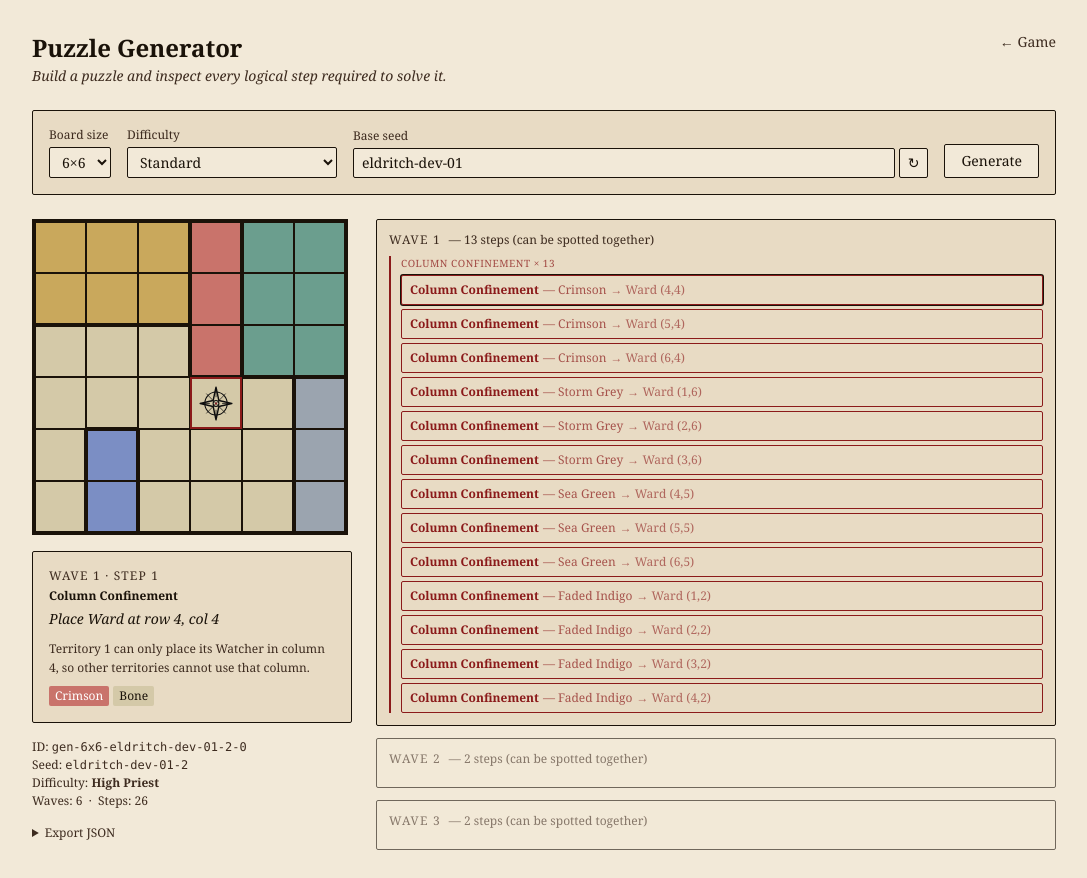
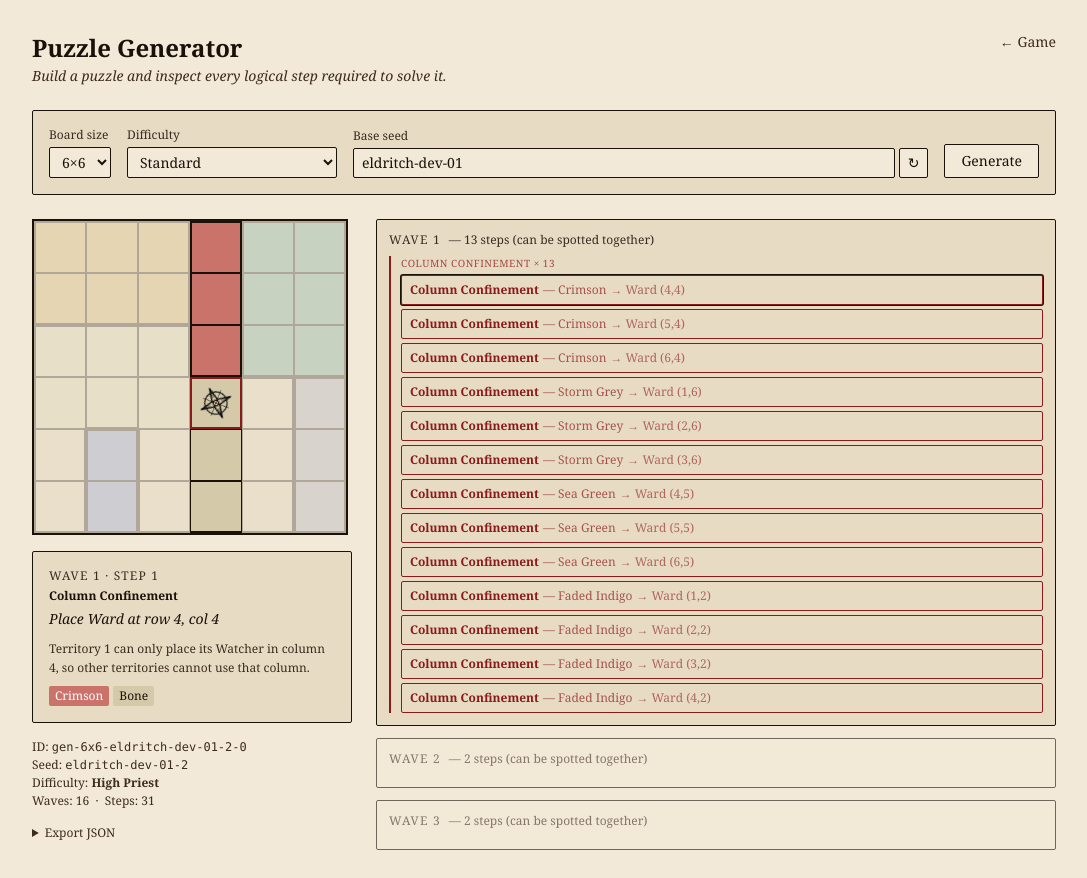
Before and after one commit to TysonDravey/TheEldritchBeacon, a Next.js app: page /generate in a window 1280 px wide. Both pictures are taken after a click on the button "Generate". Shown: the top 878 px of the page, without its empty margins (96-1183 px from the left). Built offline with nearby package versions, Linux system fonts and the light colour scheme.

Commit message:
feat(generate): cleanup steps after watcher, board highlighting per step, fix ward spin animation

```diff
--- a/app/generate/page.tsx
+++ b/app/generate/page.tsx
@@ -4,7 +4,7 @@ import { useState, useCallback, useRef } from 'react';
 import { generatePuzzle } from '@/engine/generator';
 import { rateDifficulty } from '@/engine/difficulty';
 import { buildSolveTrace } from '@/engine/solveTrace';
-import type { Puzzle } from '@/engine/boardTypes';
+import type { Puzzle, CellState } from '@/engine/boardTypes';
 import type { SolveTrace, TraceStep } from '@/engine/solveTrace';
 import { TERRITORY_NAMES, TERRITORY_COLORS, WATCHER_SVGS } from '@/theme/colors';
 
@@ -14,17 +14,38 @@ import { TERRITORY_NAMES, TERRITORY_COLORS, WATCHER_SVGS } from '@/theme/colors'
 
 function MiniBoard({
   puzzle,
-  highlightCell,
-  revealUpTo,
+  boardState,
+  activeCells,
+  highlightRows,
+  highlightCols,
+  highlightTerritories,
+  secondaryCells,
 }: {
   puzzle: Puzzle;
-  highlightCell?: [number, number];
-  revealUpTo?: { row: number; col: number; type: 'watcher' | 'ward' }[];
+  boardState?: CellState[][] | null;
+  activeCells?: [number, number][];
+  highlightRows?: number[];
+  highlightCols?: number[];
+  highlightTerritories?: number[];
+  secondaryCells?: [number, number][];
 }) {
   const n = puzzle.size;
   const px = Math.min(52, Math.floor(340 / n));
-  const placed = new Map<string, 'watcher' | 'ward'>();
-  for (const s of revealUpTo ?? []) placed.set(`${s.row},${s.col}`, s.type);
+
+  const hasHighlight = !!(
+    highlightRows?.length || highlightCols?.length ||
+    highlightTerritories?.length || activeCells?.length || secondaryCells?.length
+  );
+
+  function isLit(row: number, col: number, territory: number) {
+    if (!hasHighlight) return true;
+    if (activeCells?.some(([r, c]) => r === row && c === col)) return true;
+    if (secondaryCells?.some(([r, c]) => r === row && c === col)) return true;
+    if (highlightRows?.includes(row)) return true;
+    if (highlightCols?.includes(col)) return true;
+    if (highlightTerritories?.includes(territory)) return true;
+    return false;
+  }
 
   return (
     <div className="inline-block border-2 border-ink" style={{ lineHeight: 0 }}>
@@ -33,8 +54,10 @@ function MiniBoard({
           {Array.from({ length: n }, (_, col) => {
             const t = puzzle.territoryMap[row][col];
             const colors = TERRITORY_COLORS[t] ?? TERRITORY_COLORS[0];
-            const isActive = highlightCell?.[0] === row && highlightCell?.[1] === col;
-            const state = placed.get(`${row},${col}`);
+            const state = boardState?.[row]?.[col] ?? 'empty';
+            const isActive = activeCells?.some(([r, c]) => r === row && c === col) ?? false;
+            const isSecondary = secondaryCells?.some(([r, c]) => r === row && c === col) ?? false;
+            const lit = isLit(row, col, t);
             const thickT = row === 0 || puzzle.territoryMap[row-1][col] !== t;
             const thickB = row === n-1 || puzzle.territoryMap[row+1][col] !== t;
             const thickL = col === 0 || puzzle.territoryMap[row][col-1] !== t;
@@ -51,8 +74,9 @@ function MiniBoard({
                   borderRightWidth: thickR ? 2 : 1,
                   borderColor: '#1A1209',
                   borderStyle: 'solid',
-                  outline: isActive ? '2px solid #8B1A1A' : undefined,
-                  outlineOffset: isActive ? -2 : undefined,
+                  outline: isSecondary ? '2px solid #B5860D' : isActive ? '2px solid #8B1A1A' : undefined,
+                  outlineOffset: (isSecondary || isActive) ? -2 : undefined,
+                  opacity: lit ? 1 : 0.3,
                   display: 'flex',
                   alignItems: 'center',
                   justifyContent: 'center',
@@ -66,14 +90,13 @@ function MiniBoard({
                   />
                 )}
                 {state === 'ward' && (
-                  <img
-                    src="/svg/ward_sigil.svg"
-                    width={px * 0.7} height={px * 0.7} alt=""
-                    style={{
-                      opacity: isActive ? 1 : 0.6,
-                      ...(isActive ? { animation: 'spin 3s linear infinite' } : {}),
-                    }}
-                  />
+                  isActive ? (
+                    <div className="animate-spin" style={{ animationDuration: '3s', display: 'flex' }}>
+                      <img src="/svg/ward_sigil.svg" width={px * 0.7} height={px * 0.7} alt="" />
+                    </div>
+                  ) : (
+                    <img src="/svg/ward_sigil.svg" width={px * 0.7} height={px * 0.7} alt="" style={{ opacity: 0.6 }} />
+                  )
                 )}
               </div>
             );
@@ -182,7 +205,9 @@ function WavePanel({
                             <span className="font-bold">{step.technique}</span>
                             {tname && <span className="ml-1 opacity-70">— {tname}</span>}
                             <span className="ml-1 opacity-60">
-                              → {step.deduction.type === 'watcher' ? 'Watcher' : 'Ward'} ({step.deduction.row + 1},{step.deduction.col + 1})
+                              {step.batchCells
+                                ? `→ ${step.batchCells.length} wards`
+                                : `→ ${step.deduction.type === 'watcher' ? 'Watcher' : 'Ward'} (${step.deduction.row + 1},${step.deduction.col + 1})`}
                             </span>
                           </button>
                         );
@@ -292,22 +317,9 @@ export default function GeneratePage() {
     setProgress(null);
   }, [size, seed, maxDepth]);
 
-  // Collect placed cells up to the active wave/step
-  const revealUpTo: { row: number; col: number; type: 'watcher' | 'ward' }[] = [];
-  if (trace) {
-    for (let wi = 0; wi <= activeWave; wi++) {
-      const wave = trace.waves[wi];
-      if (!wave) break;
-      const maxStep = wi === activeWave ? activeStep : wave.steps.length - 1;
-      for (let si = 0; si <= maxStep; si++) {
-        const step = wave.steps[si];
-        if (!step) break;
-        revealUpTo.push({ row: step.deduction.row, col: step.deduction.col, type: step.deduction.type });
-      }
-    }
-  }
-
   const activeStepObj = trace?.waves[activeWave]?.steps[activeStep];
+  const boardState = activeStepObj?.cellsAfter ?? null;
+  const activeCells = activeStepObj?.newCells;
 
   return (
     <main className="min-h-screen bg-parchment px-6 py-8 font-serif">
@@ -422,8 +434,12 @@ export default function GeneratePage() {
             <div className="flex flex-col gap-4 items-start">
               <MiniBoard
                 puzzle={puzzle}
-                highlightCell={activeStepObj ? [activeStepObj.deduction.row, activeStepObj.deduction.col] : undefined}
-                revealUpTo={revealUpTo}
+                boardState={boardState}
+                activeCells={activeCells}
+                highlightRows={activeStepObj?.highlightRows}
+                highlightCols={activeStepObj?.highlightCols}
+                highlightTerritories={activeStepObj?.highlightTerritories}
+                secondaryCells={activeStepObj?.secondaryCells}
               />
 
               {activeStepObj && (
@@ -433,8 +449,9 @@ export default function GeneratePage() {
                   </p>
                   <p className="text-xs font-bold text-ink mb-1">{activeStepObj.technique}</p>
                   <p className="text-sm italic text-ink leading-relaxed">
-                    {activeStepObj.deduction.type === 'watcher' ? 'Place Watcher' : 'Place Ward'}{' '}
-                    at row {activeStepObj.deduction.row + 1}, col {activeStepObj.deduction.col + 1}
+                    {activeStepObj.batchCells
+                      ? `Place ${activeStepObj.batchCells.length} wards (cleanup from watcher at ${activeStepObj.deduction.row + 1},${activeStepObj.deduction.col + 1})`
+                      : `${activeStepObj.deduction.type === 'watcher' ? 'Place Watcher' : 'Place Ward'} at row ${activeStepObj.deduction.row + 1}, col ${activeStepObj.deduction.col + 1}`}
                   </p>
                   <p className="text-xs text-ink-light mt-2 leading-relaxed">
                     {activeStepObj.deduction.reason}
--- a/engine/solveTrace.ts
+++ b/engine/solveTrace.ts
@@ -18,6 +18,15 @@ export interface TraceStep {
   deduction: DeductionResult;
   technique: TechniqueLabel;
   cellsAfter: CellState[][];
+  // Cells placed in this specific step (for board animation)
+  newCells: [number, number][];
+  // Board highlight metadata for the generate page
+  highlightRows?: number[];
+  highlightCols?: number[];
+  highlightTerritories?: number[];
+  secondaryCells?: [number, number][];   // brass-outlined cause cells
+  // For cleanup batch steps: all cells warded in one sweep
+  batchCells?: [number, number][];
 }
 
 export interface TraceWave {
@@ -75,6 +84,53 @@ function cellsEqual(a: CellState[][], b: CellState[][]): boolean {
 }
 
 // ---------------------------------------------------------------------------
+// computeStepHighlight — derive board highlight metadata from a deduction
+// ---------------------------------------------------------------------------
+
+function computeStepHighlight(
+  d: DeductionResult,
+  puzzle: Puzzle,
+): Pick<TraceStep, 'highlightRows' | 'highlightCols' | 'highlightTerritories' | 'secondaryCells'> {
+  switch (d.reasonType) {
+    case 'naked-single-territory':
+      return { highlightTerritories: [puzzle.territoryMap[d.row][d.col]] };
+    case 'naked-single-row':
+      return { highlightRows: [d.row], highlightTerritories: d.affectedTerritories?.slice(0, 1) };
+    case 'naked-single-col':
+      return { highlightCols: [d.col], highlightTerritories: d.affectedTerritories?.slice(0, 1) };
+    case 'row-confinement':
+      return {
+        highlightRows: [d.row],
+        highlightTerritories: d.confinedTerritory !== undefined ? [d.confinedTerritory] : undefined,
+      };
+    case 'col-confinement':
+      return {
+        highlightCols: [d.col],
+        highlightTerritories: d.confinedTerritory !== undefined ? [d.confinedTerritory] : undefined,
+      };
+    case 'pair-row':
+      return { highlightRows: [d.row], highlightTerritories: d.pairedTerritories };
+    case 'pair-col':
+      return { highlightCols: [d.col], highlightTerritories: d.pairedTerritories };
+    case 'row-occupied':
+      return { highlightRows: [d.row], secondaryCells: d.blockedBy ? [d.blockedBy] : undefined };
+    case 'col-occupied':
+      return { highlightCols: [d.col], secondaryCells: d.blockedBy ? [d.blockedBy] : undefined };
+    case 'territory-occupied':
+      return {
+        highlightTerritories: [puzzle.territoryMap[d.row][d.col]],
+        secondaryCells: d.blockedBy ? [d.blockedBy] : undefined,
+      };
+    case 'adjacency':
+      return { secondaryCells: d.blockedBy ? [d.blockedBy] : undefined };
+    case 'hypothetical':
+      return { highlightTerritories: d.affectedTerritories };
+    default:
+      return {};
+  }
+}
+
+// ---------------------------------------------------------------------------
 // buildSolveTrace
 // ---------------------------------------------------------------------------
 
@@ -120,36 +176,84 @@ export function buildSolveTrace(puzzle: Puzzle): SolveTrace {
       if (seenCells.has(key)) break;
       seenCells.add(key);
 
-      // Apply to waveTest
       waveTest[d.row][d.col] = d.type === 'watcher' ? 'watcher' : 'ward';
+
       if (d.type === 'watcher') {
-        // Also apply adjacency/row/col/territory propagation
+        // Push watcher step (board = just the watcher, before cleanup wards)
+        waveSteps.push({
+          deduction: d,
+          technique: techniqueLabel(d.reasonType),
+          cellsAfter: deepCopy(waveTest),
+          newCells: [[d.row, d.col]],
+          highlightRows: [d.row],
+          highlightCols: [d.col],
+          highlightTerritories: [puzzle.territoryMap[d.row][d.col]],
+        });
+
+        // Apply propagation and record affected cells for the cleanup step
         const nr = waveTest.length;
         const nc = waveTest[0].length;
+        const propagated: [number, number][] = [];
+
         for (let dr = -1; dr <= 1; dr++) {
           for (let dc = -1; dc <= 1; dc++) {
             if (dr === 0 && dc === 0) continue;
             const r2 = d.row + dr, c2 = d.col + dc;
-            if (r2 >= 0 && r2 < nr && c2 >= 0 && c2 < nc && waveTest[r2][c2] === 'empty')
+            if (r2 >= 0 && r2 < nr && c2 >= 0 && c2 < nc && waveTest[r2][c2] === 'empty') {
               waveTest[r2][c2] = 'ward';
+              propagated.push([r2, c2]);
+            }
           }
         }
         for (let c2 = 0; c2 < nc; c2++)
-          if (c2 !== d.col && waveTest[d.row][c2] === 'empty') waveTest[d.row][c2] = 'ward';
+          if (c2 !== d.col && waveTest[d.row][c2] === 'empty') {
+            waveTest[d.row][c2] = 'ward';
+            propagated.push([d.row, c2]);
+          }
         for (let r2 = 0; r2 < nr; r2++)
-          if (r2 !== d.row && waveTest[r2][d.col] === 'empty') waveTest[r2][d.col] = 'ward';
+          if (r2 !== d.row && waveTest[r2][d.col] === 'empty') {
+            waveTest[r2][d.col] = 'ward';
+            propagated.push([r2, d.col]);
+          }
         const wt = puzzle.territoryMap[d.row][d.col];
         for (let r2 = 0; r2 < nr; r2++)
           for (let c2 = 0; c2 < nc; c2++)
-            if (puzzle.territoryMap[r2][c2] === wt && waveTest[r2][c2] === 'empty')
+            if (puzzle.territoryMap[r2][c2] === wt && waveTest[r2][c2] === 'empty') {
               waveTest[r2][c2] = 'ward';
+              propagated.push([r2, c2]);
             }
 
+        if (propagated.length > 0) {
+          waveSteps.push({
+            deduction: {
+              type: 'ward',
+              row: d.row,
+              col: d.col,
+              reason: `Row ${d.row + 1}, column ${d.col + 1}, adjacent cells, and the watcher's territory are all warded off.`,
+              reasonType: 'adjacency',
+              blockedBy: [d.row, d.col],
+              affectedCells: propagated,
+            },
+            technique: 'Adjacency / Row / Col / Territory Cleanup',
+            cellsAfter: deepCopy(waveTest),
+            newCells: propagated,
+            batchCells: propagated,
+            highlightRows: [d.row],
+            highlightCols: [d.col],
+            highlightTerritories: [wt],
+            secondaryCells: [[d.row, d.col]],
+          });
+        }
+      } else {
+        const highlight = computeStepHighlight(d, puzzle);
         waveSteps.push({
           deduction: d,
           technique: techniqueLabel(d.reasonType),
           cellsAfter: deepCopy(waveTest),
+          newCells: [[d.row, d.col]],
+          ...highlight,
         });
+      }
 
       waveProgress = true;
     }
```
Lines whose indentation alone changed are shown as unchanged.
